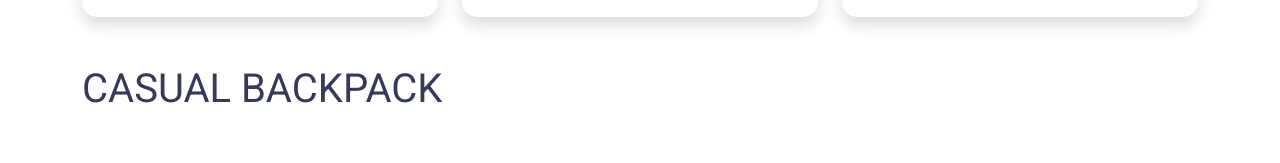
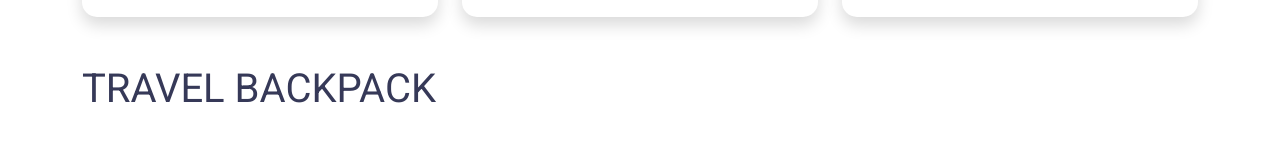
Before and after one commit to aminul7788/backpack-bootstrap, a plain HTML site: page index.html in a window 1280 px wide. Shown: the part 1692-1855 px from the top of the page. Drawn offline with nearby package versions, Linux system fonts and the light colour scheme.

Commit message:
updated on a heading

```diff
--- a/index.html
+++ b/index.html
@@ -147,7 +147,7 @@
       </section>
 
       <section class="mt-5">
-        <h1 style="color: #363958;">CASUAL BACKPACK</h1>
+        <h1 style="color: #363958;">TRAVEL BACKPACK</h1>
         <div class="row row-cols-1 row-cols-md-3 g-4 mt-5">
           <div class="col">
             <div class="card h-100 shadow bag-card">
```
